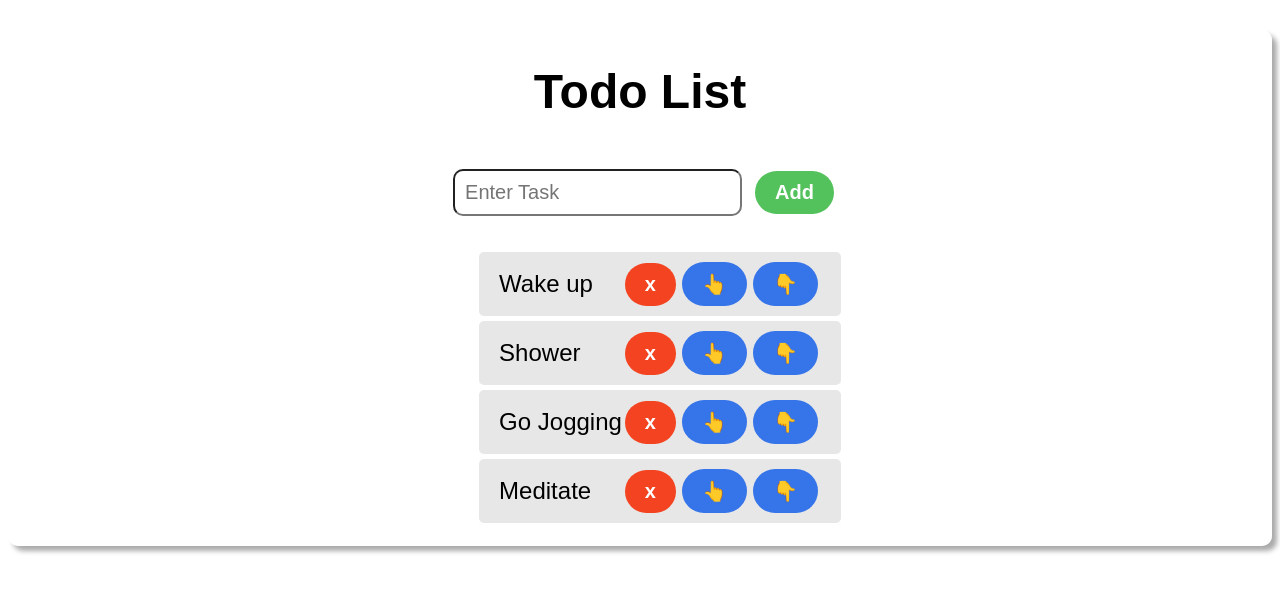
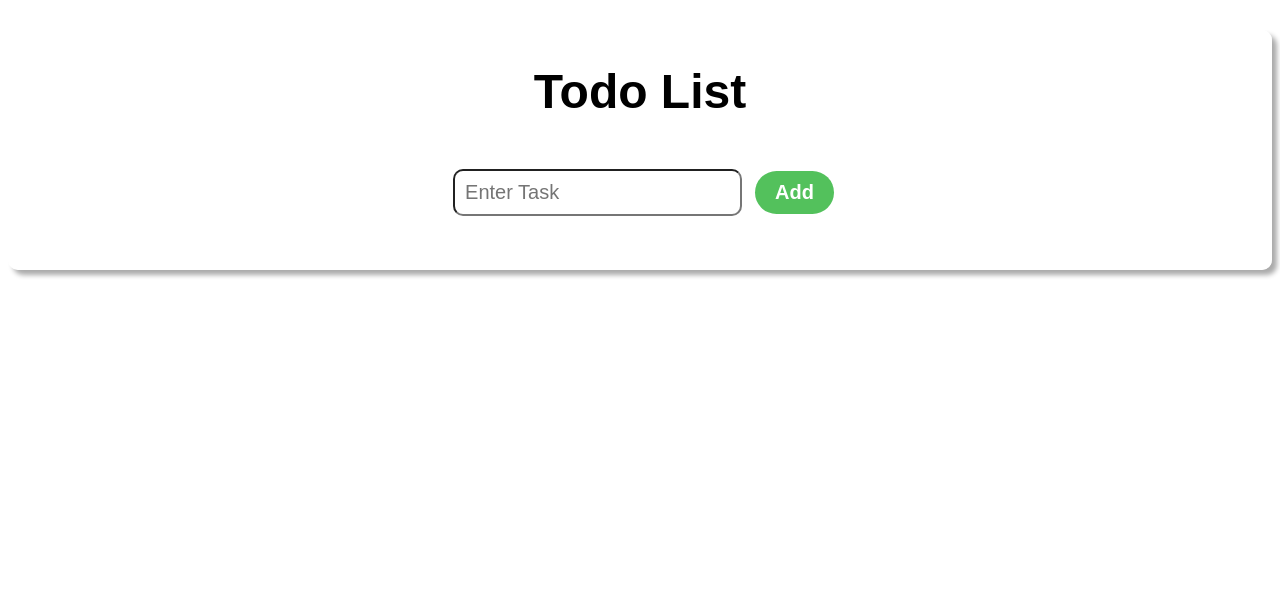
Before and after one commit to AkideweKuseh/courses, a React (Vite) app in the folder react-course/my-react-app/: page / in a window 1280 px wide. Shown: the top 592 px of the page. Built offline with nearby package versions, Linux system fonts and the light colour scheme.

Commit message:
Small changes

```diff
--- a/react-course/my-react-app/src/TodoList.jsx
+++ b/react-course/my-react-app/src/TodoList.jsx
@@ -1,12 +1,14 @@
-import { useState } from "react";
+import { useState, useEffect } from "react";
 function TodoList() {
-  const [tasks, setTasks] = useState([
-    "Wake up",
-    "Shower",
-    "Go Jogging",
-    "Meditate",
-  ]);
+  const [tasks, setTasks] = useState(() => {
+    const savedTasks = localStorage.getItem("myTasks");
+    return savedTasks ? JSON.parse(savedTasks) : [];
+  });
   const [newTask, setNewTask] = useState("");
+
+  useEffect(() => {
+    localStorage.setItem("myTasks", JSON.stringify(tasks));
+  }, [tasks]);
 
   const handleInputChange = (e) => {
     setNewTask(e.target.value);
@@ -26,20 +28,24 @@ function TodoList() {
   const moveTaskUp = (index) => {
     if (index > 0) {
       const updatedTasks = [...tasks];
-      [updatedTasks[index], updatedTasks[index - 1]] =
-        [updatedTasks[index - 1], updatedTasks[index]];
+      [updatedTasks[index], updatedTasks[index - 1]] = [
+        updatedTasks[index - 1],
+        updatedTasks[index],
+      ];
 
       setTasks(updatedTasks);
     }
   };
   const moveTaskDown = (index) => {
     if (index < tasks.length - 1) {
-        const updatedTasks = [...tasks];
-        [updatedTasks[index], updatedTasks[index + 1]] =
-          [updatedTasks[index + 1], updatedTasks[index]];
+      const updatedTasks = [...tasks];
+      [updatedTasks[index], updatedTasks[index + 1]] = [
+        updatedTasks[index + 1],
+        updatedTasks[index],
+      ];
 
-        setTasks(updatedTasks);
-      }
+      setTasks(updatedTasks);
+    }
   };
 
   return (
```
